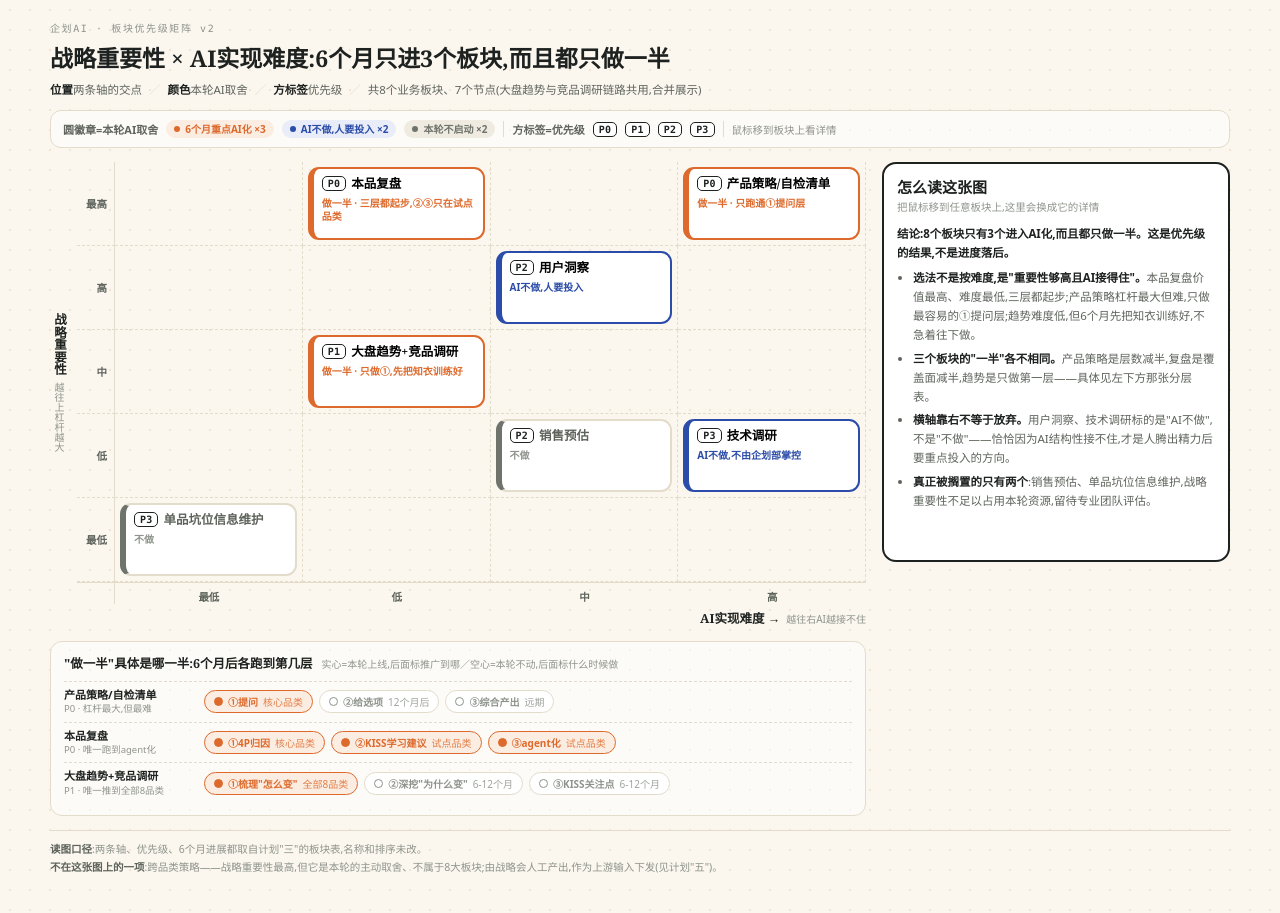
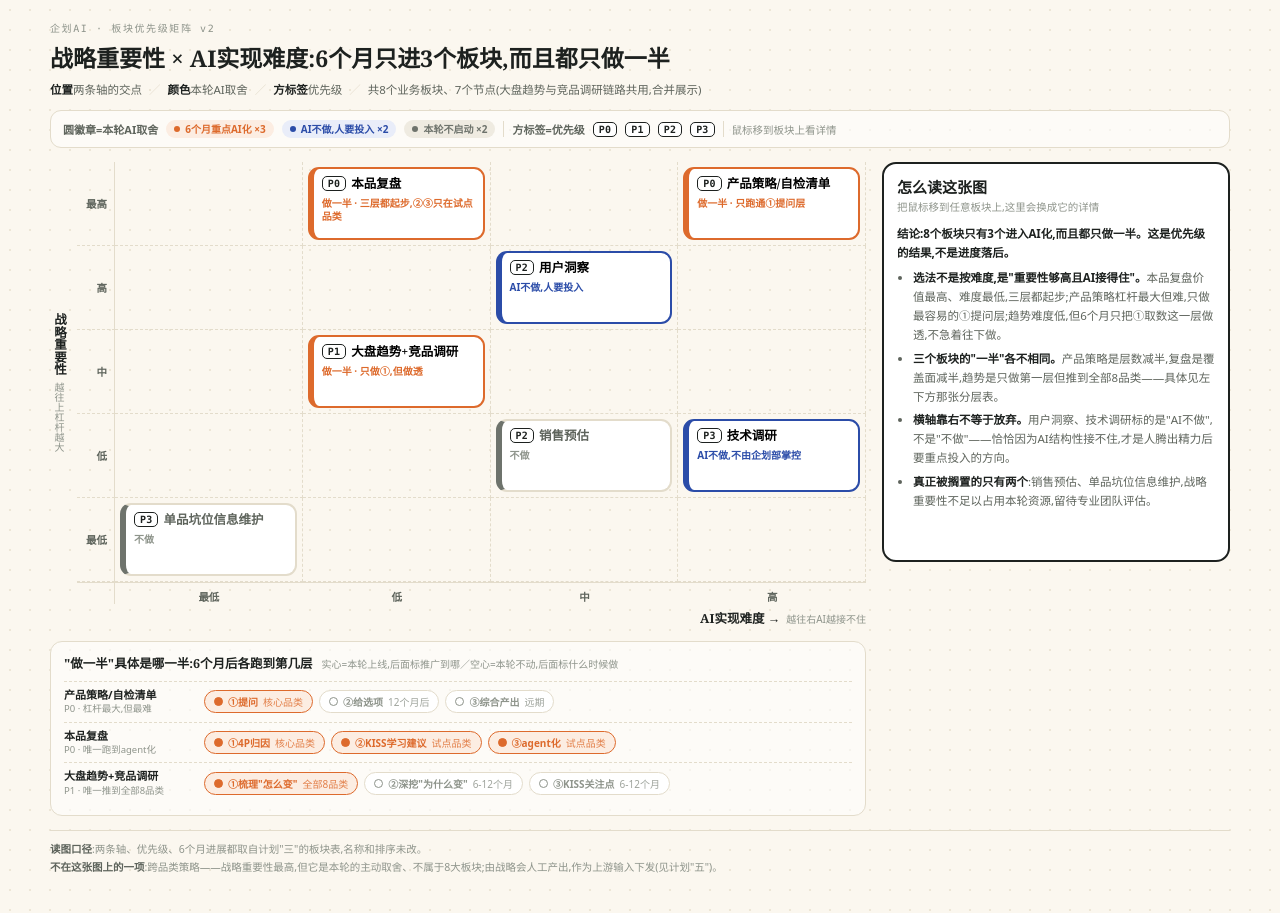
Before and after one commit to luyichen1121/merchandising_ai_luyi_20260726, a plain HTML site: page priority-matrix.html in a window 1280 px wide. Drawn offline with Linux system fonts and the light colour scheme.

Commit message:
更新两页:交付物逻辑图 v11、趋势板块外部专家协作方案
- 交付物逻辑图:数据输入补充外部趋势与竞品结构化结果;规则/结论层加入专家交回的看数逻辑;Skill 拆分为趋势数据结构化 + 趋势洞察生成
- 优先级矩阵:趋势板块改为"只做①但做透",明确三段分开采购与逻辑必回流原则

Co-Authored-By: Claude Opus 5 <noreply@anthropic.com>

```diff
--- a/priority-matrix.html
+++ b/priority-matrix.html
@@ -221,7 +221,7 @@
           <div class="cell">
             <button class="node hot" data-k="td">
               <span class="top"><span class="p">P1</span><span class="nm">大盘趋势+竞品调研</span></span>
-              <span class="st">做一半 · 只做①,先把知衣训练好</span>
+              <span class="st">做一半 · 只做①,但做透</span>
             </button>
           </div>
           <div class="cell"></div>
@@ -318,8 +318,8 @@
     '<div class="hint">' +
     '<b>结论:8个板块只有3个进入AI化,而且都只做一半。这是优先级的结果,不是进度落后。</b>' +
     '<ul>' +
-    '<li><b>选法不是按难度,是"重要性够高且AI接得住"。</b>本品复盘价值最高、难度最低,三层都起步;产品策略杠杆最大但难,只做最容易的①提问层;趋势难度低,但6个月先把知衣训练好,不急着往下做。</li>' +
-    '<li><b>三个板块的"一半"各不相同。</b>产品策略是层数减半,复盘是覆盖面减半,趋势是只做第一层——具体见左下方那张分层表。</li>' +
+    '<li><b>选法不是按难度,是"重要性够高且AI接得住"。</b>本品复盘价值最高、难度最低,三层都起步;产品策略杠杆最大但难,只做最容易的①提问层;趋势难度低,但6个月只把①取数这一层做透,不急着往下做。</li>' +
+    '<li><b>三个板块的"一半"各不相同。</b>产品策略是层数减半,复盘是覆盖面减半,趋势是只做第一层但推到全部8品类——具体见左下方那张分层表。</li>' +
     '<li><b>横轴靠右不等于放弃。</b>用户洞察、技术调研标的是"AI不做",不是"不做"——恰恰因为AI结构性接不住,才是人腾出精力后要重点投入的方向。</li>' +
     '<li><b>真正被搁置的只有两个</b>:销售预估、单品坑位信息维护,战略重要性不足以占用本轮资源,留待专业团队评估。</li>' +
     '</ul></div>';
@@ -354,18 +354,18 @@
       skills:[['4P归因初稿生成','6个月内·三层共用']]
     },
     td:{ tone:'hot', p:'P1', nm:'大盘趋势+竞品调研',
-      meta:'输出层+方法论层　·　Claude Sonnet 5,标准effort　·　两个业务链路共用,合并为一个节点',
+      meta:'输出层+方法论层　·　Claude Sonnet 5,标准effort　·　8个板块里唯一能让外部专家深度参与',
       out:'4P原因 + 排序后的KISS关注点',
       imp:['中','辅助信息,可晚于P0启动'],
-      diff:['低','挖原因、排序、结合本品出关注点都是强项,取数交给知衣'],
-      six:'<b>做一半。</b>只做①:配件品类先试出稳定的提问方法,整理成规则手册同步给其他品类,推到全部8个品类。②③排在6-12个月——①还在摸索时做②③,只会把不准的数据包装得更像结论。',
+      diff:['低','6个月内Claude只做清洗逻辑的Skill化,取数和清洗本身外包;②③挖原因、排序是强项,但排在6-12个月'],
+      six:'<b>做一半。</b>只做①,但做透:第1个月定型取数路径,2-3个月试点跑通并收回看数逻辑,4-6个月8个品类逻辑全沉淀、通用部分Skill化。②③排在6-12个月——①还在摸索时做②③,只会把不准的数据包装得更像结论。',
       layers:[
-        [1,'①按框架梳理"怎么变"','全部8品类','<b>入</b>知衣的趋势和竞品数据,核心动作是人调教知衣的AI,Claude不参与　<b>出</b>各维度分项结论:变了什么、变了多少。没有复核、没有原因、没有排序'],
-        [0,'②复核+深挖"为什么变"','6-12个月','<b>入</b>①的分项结论(手动下载)+跨部门复盘材料+情报通人工拉的数　<b>出</b>先复核再按4P挖原因;挖不动的列成下钻问题,走本品复盘那套分发机制'],
+        [1,'①按框架梳理"怎么变"','全部8品类','<b>入</b>大盘趋势+竞品数据,不用本品数据;优先走API打通(知衣、情报通),专家按取数框架清洗梳理两块,并补采工具方覆盖不到的(小红书内容、竞品页面销量)　<b>出</b>各维度分项结论:变了什么、变了多少。只有事实,没有原因和排序'],
+        [0,'②深挖"为什么变"','6-12个月','<b>入</b>①的分项结论+飞书会议纪要+跨部门复盘材料　<b>出</b>按4P挖原因,和本品复盘同一套模型;挖不动的列成下钻问题,走复盘那套分发机制'],
         [0,'③本品KISS关注点','6-12个月','<b>入</b>②的原因+本品类数据+趋势规则手册　<b>出</b>按重要性排序的该跟什么、该停什么;汇入当季策略建议方向,不进自检清单']
       ],
-      note:'<b>两个风险提前标出</b>:①知衣关键数字曾偏差近3倍,重要结论落地前用情报通或跨部门材料对一下;②只能用它自己的工具,"调教+手动下载"这段人工长期省不掉,能不能升级成数据直连不由我们掌控。第1个月内定采买等级,并确认报告能不能结构化导出。',
-      skills:[['趋势洞察生成','6-12个月']]
+      note:'<b>三段分开采购</b>:数据向工具方买(API或数据合作)、清洗梳理向专家买、判断自己留。不按标准席位版采买知衣——内嵌AI智能化不足。<b>原则</b>:执行可外包,逻辑必回流,判断自留——专家要把8个品类的看数逻辑作为交付物交回,小组长验收可用性、负责人拍板入库。<b>三条不让</b>:账号在我方、判断标准不出门、清洗逻辑必须交回。',
+      skills:[['趋势数据结构化','4-6个月·逻辑回流后'],['趋势洞察生成','6-12个月']]
     },
     ui:{ tone:'hum', p:'P2', nm:'用户洞察',
       meta:'方法论层+输出层　·　Claude Sonnet 5,标准effort',
```
Also changed, not shown: index.html (+5 -5 lines).
